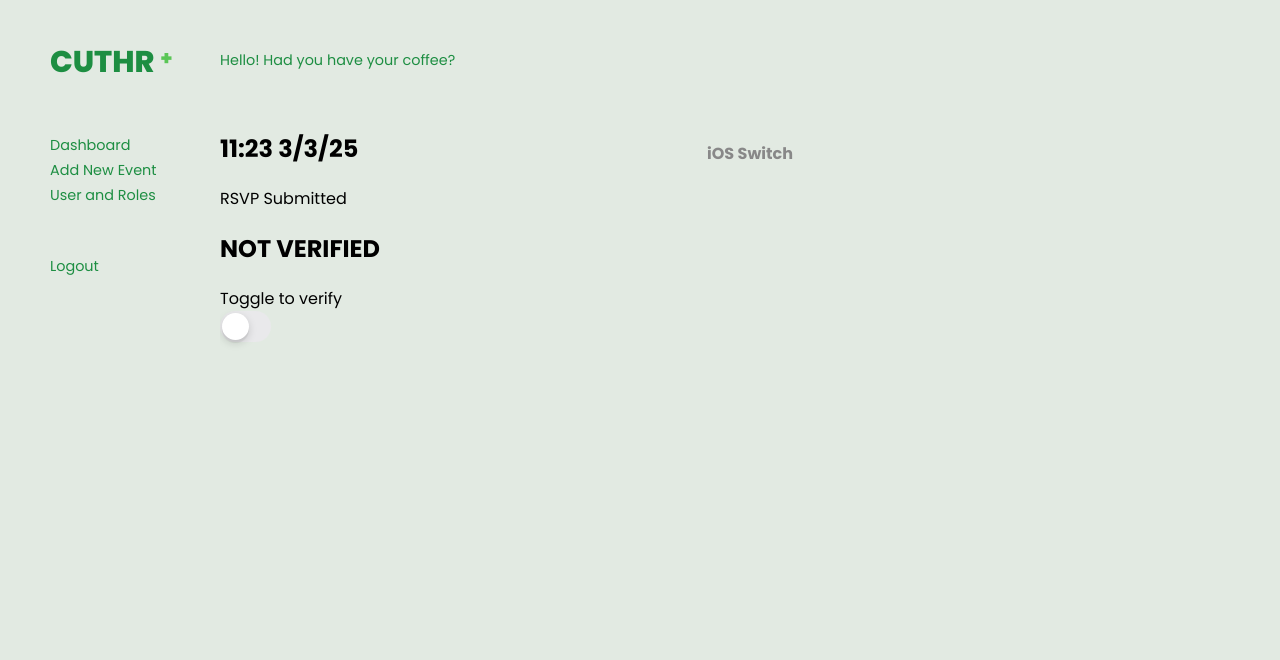
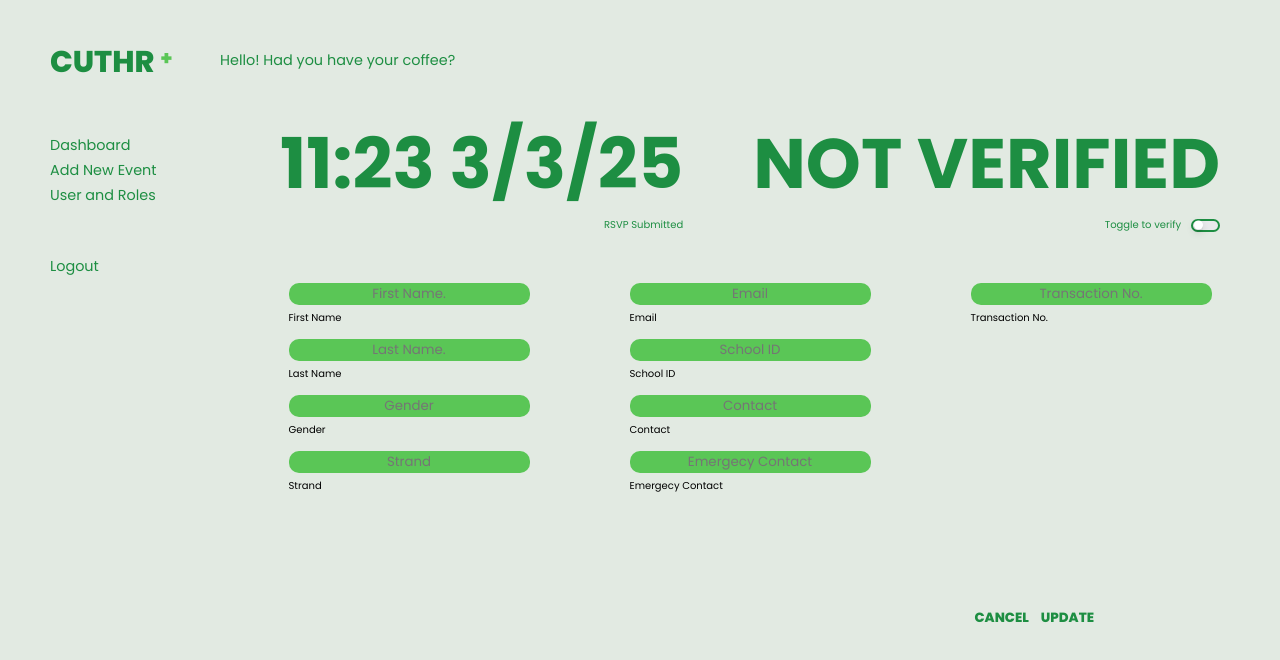
Before and after one commit to FajiSource/cuthr_admin_app, a React (Vite) app: page /dashboard/user in a window 1280 px wide. Shown: the top 660 px of the page. Built offline with nearby package versions, Linux system fonts and the light colour scheme.

Commit message:
update form

```diff
--- a/src/assets/globals.css
+++ b/src/assets/globals.css
@@ -124,26 +124,13 @@ button:hover{
 
 /* ************************************************************* */
 /* toggle switch */
-.component-title {
-    width: 100%;
-    position: absolute;
-    z-index: 999;
-    top: 30px;
-    left: 0;
-    padding: 0;
-    margin: 0;
-    font-size: 1rem;
-    font-weight: 700;
-    color: #888;
-    text-align: center;
-  }
+
 
 .container {
-    width: 51px;
-    height: 31px;
+    width: 29px;
+    height: 13px;
     position: relative;
 }
-
 
 .checkbox {
     opacity: 0;
@@ -160,14 +147,17 @@ button:hover{
     border-radius: 16px;
     cursor: pointer;
     transition: all 0.2s ease-out;
+    border: 2px solid black;
+    position: relative;
 }
 
 .slider {
-    width: 27px;
-    height: 27px;
+    width: 9px;
+    height: 9px;
     position: absolute;
-    left: calc(50% - 27px/2 - 10px);
-    top: calc(50% - 27px/2);
+    left: 1px;
+    top: 50%;
+    transform: translateY(-50%);
     border-radius: 50%;
     background: #FFFFFF;
     box-shadow: 0px 3px 8px rgba(0, 0, 0, 0.15), 0px 3px 1px rgba(0, 0, 0, 0.06);
@@ -180,9 +170,9 @@ button:hover{
 }
 
 .checkbox:checked + .switch .slider {
-    left: calc(50% - 27px/2 + 10px);
-    top: calc(50% - 27px/2);
+    left: 16px;
 }
+
 /* ************************************************************* */
 /* login */
 
@@ -453,3 +443,106 @@ button:hover{
     border-bottom-style: solid ;
     width: 100%;
 }
+
+
+
+/* update user */
+.update-user-page{
+    /* padding-right: 150px;
+    padding-left: 150px; */
+}
+.update-user-header{
+    width: 100%;
+    display: flex;
+    align-items: center;
+    justify-content: center;
+    gap: 70px;
+}
+
+.update-header-col{
+    display: flex;
+    align-items: center;
+    gap: 0px;
+    flex-direction: column;
+    justify-content: right;
+
+}
+.update-header-col h1{
+    font-size: 70px;
+    margin: 0px;
+    padding: 0px;
+}
+.update-header-col span{
+    font-size: 10px;
+}
+.update-toggle-container{
+    display: flex;
+    align-items: center;
+    justify-content: right;
+    gap: 10px;
+    flex-wrap: nowrap;
+    flex: 1;
+    width: 100%;
+}
+
+
+/* form */
+
+
+
+.form-container{
+    width: 100%;
+    position: relative;
+    display: flex;
+    align-items: center;
+    flex-direction: column;
+    margin-top: 50px;
+}
+
+.form-container form{
+    width: 100%;
+    position: relative;
+    display: flex;
+    align-items: center;
+    flex-direction: column;
+}
+
+.form-group{
+    display: flex;
+
+    justify-content:center;
+    column-gap: 100px;
+    flex-direction: row;
+    width: 100%;
+    position: relative;
+}
+.form-row{
+    display: flex;
+    flex-direction: column;
+    justify-content: left;
+    font-size: 10px;
+    margin-bottom: 13px;
+}
+
+.form-row input{
+    width: 241px;
+    border: none;
+    border-radius: 10px;
+    text-align: center;
+    margin-bottom: 5px;
+}
+
+.form-btns{
+    width: 100%;
+    margin-top: 100px;
+    display: flex;
+    justify-content: right;
+    padding-right: 180px;
+}
+
+.form-btns button{
+    border: none;
+    background-color: transparent;
+    font-weight: 800;
+
+}
--- a/src/components/ui/Toggle.jsx
+++ b/src/components/ui/Toggle.jsx
@@ -1,14 +1,11 @@
 export default function Toggle() {
 
     return (
-        <div>
-            <p className="component-title">iOS Switch</p>
             <div className="container">
                 <input type="checkbox" className="checkbox" id="checkbox" />
-                <label className="switch" htmlFor="checkbox">
+                <label className="border switch" htmlFor="checkbox" >
                     <span className="slider" />
                 </label>
             </div>
-        </div>
     )
 }
--- a/src/pages/UpdateUserPage.jsx
+++ b/src/pages/UpdateUserPage.jsx
@@ -4,40 +4,84 @@ export default function UpdateUserPage() {
 
 
 
-    return(
+    return (
 
-        <section className="dashboard-section">
+        <section className="dashboard-section update-user-page">
 
-            <div>
-                <div>
+            <div className="update-user-header text">
+                <div className="update-header-col">
                     <h1>
                         11:23 3/3/25
                     </h1>
-                    <div>
+                    <div className="update-toggle-container">
                         <span>RSVP Submitted</span>
                     </div>
                 </div>
 
-                <div>
+                <div className="update-header-col">
                     <h1>
                         NOT VERIFIED
                     </h1>
-                    <div>
+                    <div className="update-toggle-container">
                         <span>Toggle to verify</span>
                         <div>
-                            <Toggle/>
+                            <Toggle />
                         </div>
                     </div>
                 </div>
 
             </div>
+            {/* form container */}
+            <div className="form-container">
+                <form action="">
+                    <div className="form-group">
+                        <div className="form-col">
+                            <div className="form-row">
+                                <input type="text" className="bg input" id="firstname" placeholder="First Name." />
+                                <label htmlFor="firstname">First Name</label>
+                            </div>
+                            <div className="form-row">
+                                <input type="text" id="lastname" className="bg input" placeholder="Last Name." />
+                                <label htmlFor="lastname">Last Name</label>
+                            </div>
+                            <div className="form-row">
+                                <input type="text" id="gender"  className="bg input" placeholder="Gender" />
+                                <label htmlFor="gender">Gender</label>
+                            </div>
+                            <div className="form-row">
+                                <input type="text" id="strand" className="bg input" placeholder="Strand" />
+                                <label htmlFor="strand">Strand</label>
+                            </div>
+                        </div>
+                        <div className="form-col">
+                            <div className="form-row">
+                                <input type="text" id="email" className="bg input" placeholder="Email" />
+                                <label htmlFor="email">Email</label>
+                            </div>
+                            <div className="form-row">
+                                <input type="text" id="schoolId" className="bg input" placeholder="School ID" />
+                                <label htmlFor="schoolId">School ID</label>
+                            </div>
+                            <div className="form-row">
+                                <input type="text" id="contact" className="bg input" placeholder="Contact" />
+                                <label htmlFor="contact">Contact</label>
+                            </div>
+                            <div className="form-row">
+                                <input type="text" id="emergency" className="bg input" placeholder="Emergecy Contact" />
+                                <label htmlFor="emergency">Emergecy Contact</label>
+                            </div>
+                        </div>
+                        <div className="form-row">
+                            <input type="text" id="transaction" className="bg input" placeholder="Transaction No." />
+                            <label htmlFor="transanction">Transaction No.</label>
+                        </div>
+                    </div>
 
-
-
-
-            {/* form container */}
-            <div>
-
+                    <div className="form-btns">
+                        <button className="text">CANCEL</button>
+                        <button className="text">UPDATE</button>
+                    </div>
+                </form>
             </div>
         </section>
     )
```
Lines whose indentation alone changed are shown as unchanged.
